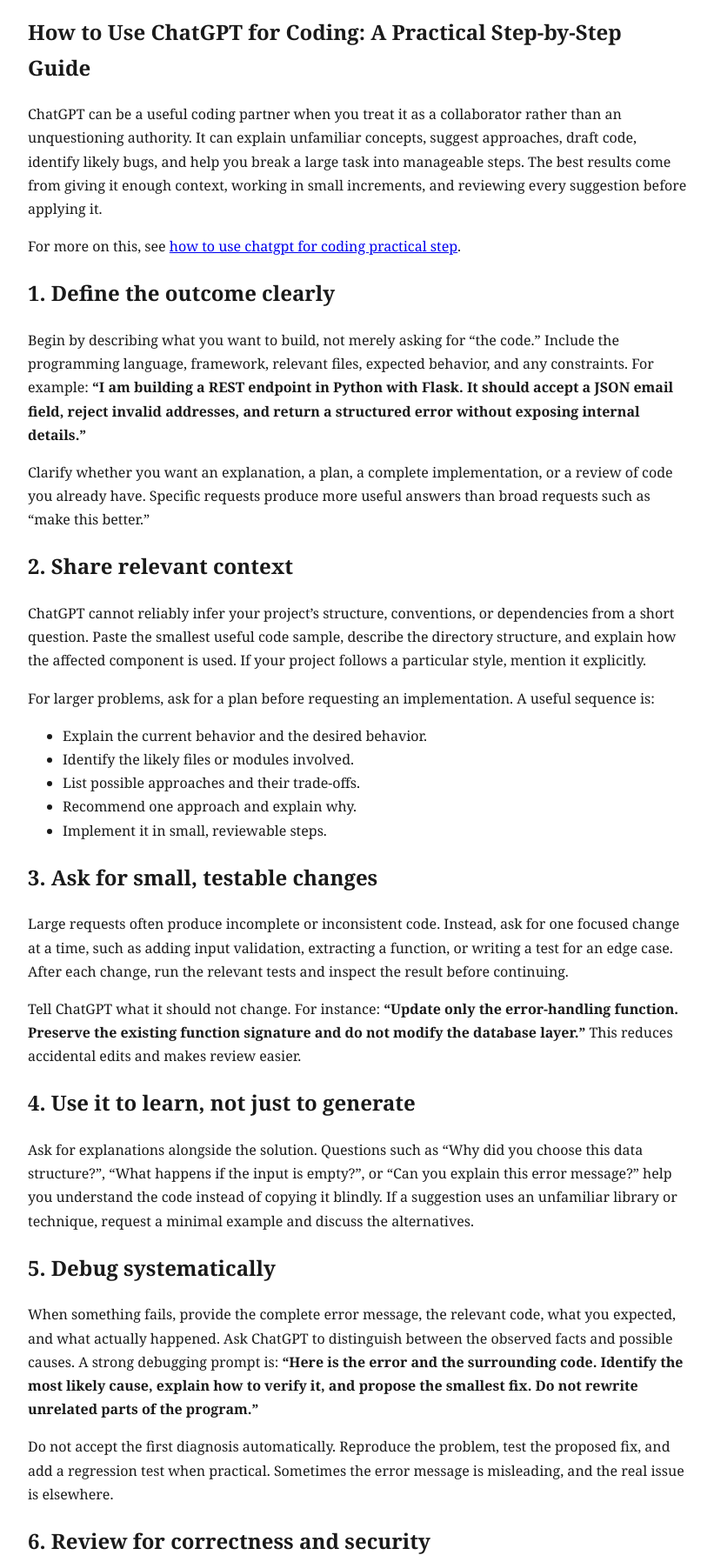
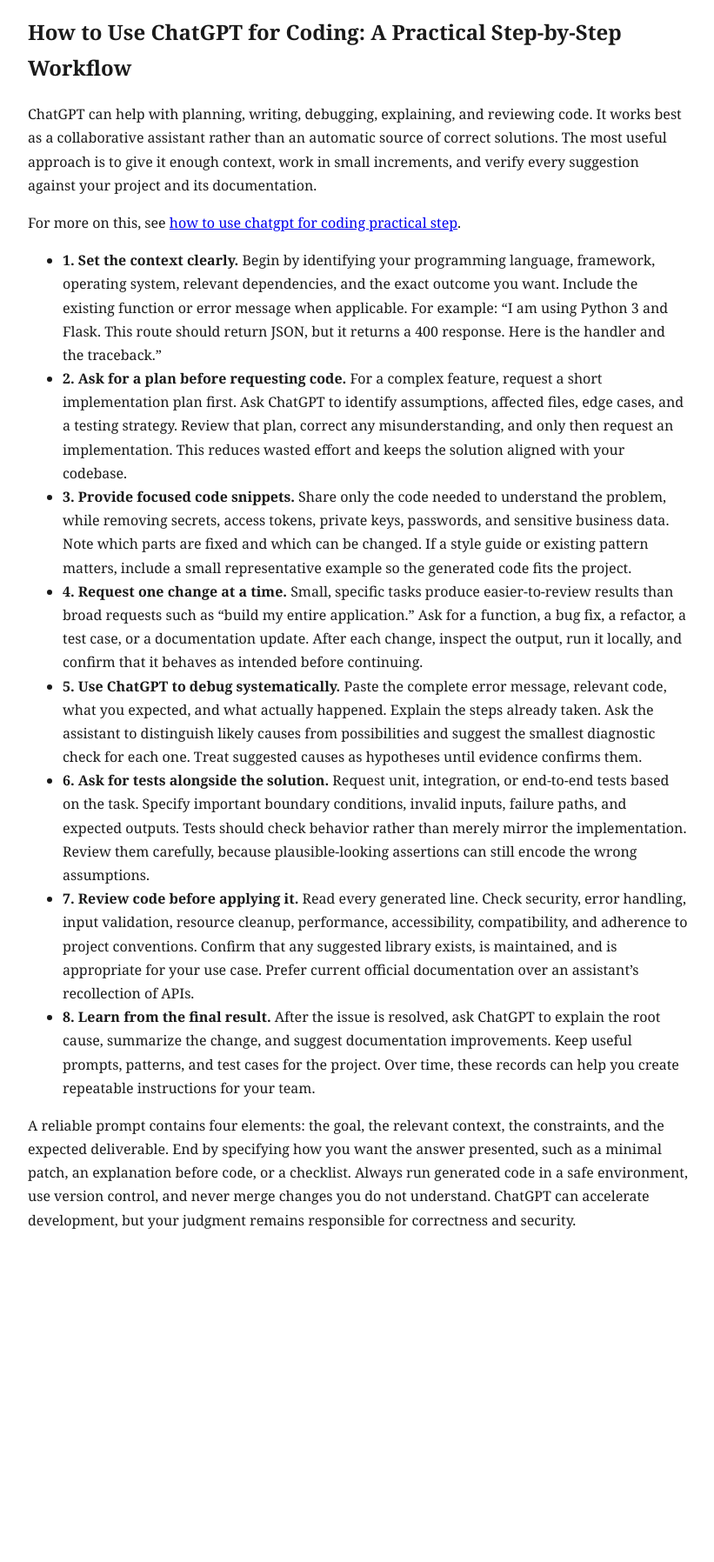
Before and after one commit to ai2humanize-blip/render-resource-hub, a plain HTML site: page how-to-use-chatgpt-for-coding-practical-step.html in a window 1280 px wide. Shown: the part 92-1888 px from the top of the page at 87% size, without its empty margins (228-1049 px from the left). After the commit the page ends 1557 px from the top, so only its background shows below. Drawn offline with Linux system fonts and the light colour scheme.

Commit message:
deploy how-to-use-chatgpt-for-coding-practical-step

```diff
--- a/how-to-use-chatgpt-for-coding-practical-step.html
+++ b/how-to-use-chatgpt-for-coding-practical-step.html
@@ -4,73 +4,31 @@
 <meta charset="utf-8">
 <meta name="viewport" content="width=device-width, initial-scale=1">
 <title>How To Use Chatgpt For Coding Practical Step</title>
-<meta name="description" content="How to Use ChatGPT for Coding: A Practical Step-by-Step Guide ChatGPT can be a useful coding partner when you treat it as a collaborator rather than an…">
+<meta name="description" content="How to Use ChatGPT for Coding: A Practical Step-by-Step Workflow ChatGPT can help with planning, writing, debugging, explaining, and reviewing code. It…">
 <meta name="robots" content="index, follow, max-image-preview:large, max-snippet:-1">
 <meta property="og:type" content="article">
 <meta property="og:title" content="How To Use Chatgpt For Coding Practical Step">
-<meta property="og:description" content="How to Use ChatGPT for Coding: A Practical Step-by-Step Guide ChatGPT can be a useful coding partner when you treat it as a collaborator rather than an…">
+<meta property="og:description" content="How to Use ChatGPT for Coding: A Practical Step-by-Step Workflow ChatGPT can help with planning, writing, debugging, explaining, and reviewing code. It…">
 <meta name="twitter:card" content="summary">
 </head>
 <body>
 <main style="max-width:760px;margin:3rem auto;font-family:Georgia,serif;line-height:1.7;padding:0 1rem;color:#1a1a1a">
 <article>
 <h1>How To Use Chatgpt For Coding Practical Step</h1>
-<h2>How to Use ChatGPT for Coding: A Practical Step-by-Step Guide</h2>
-
-<p>ChatGPT can be a useful coding partner when you treat it as a collaborator rather than an unquestioning authority. It can explain unfamiliar concepts, suggest approaches, draft code, identify likely bugs, and help you break a large task into manageable steps. The best results come from giving it enough context, working in small increments, and reviewing every suggestion before applying it.</p>
+<h2>How to Use ChatGPT for Coding: A Practical Step-by-Step Workflow</h2>
+<p>ChatGPT can help with planning, writing, debugging, explaining, and reviewing code. It works best as a collaborative assistant rather than an automatic source of correct solutions. The most useful approach is to give it enough context, work in small increments, and verify every suggestion against your project and its documentation.</p>
 <p>For more on this, see <a href="https://itechleez.com/how-to-use-chatgpt-for-coding-a-practical-step-by-step-guide/">how to use chatgpt for coding practical step</a>.</p>
-
-<h2>1. Define the outcome clearly</h2>
-
-<p>Begin by describing what you want to build, not merely asking for “the code.” Include the programming language, framework, relevant files, expected behavior, and any constraints. For example: <strong>“I am building a REST endpoint in Python with Flask. It should accept a JSON email field, reject invalid addresses, and return a structured error without exposing internal details.”</strong></p>
-
-<p>Clarify whether you want an explanation, a plan, a complete implementation, or a review of code you already have. Specific requests produce more useful answers than broad requests such as “make this better.”</p>
-
-<h2>2. Share relevant context</h2>
-
-<p>ChatGPT cannot reliably infer your project’s structure, conventions, or dependencies from a short question. Paste the smallest useful code sample, describe the directory structure, and explain how the affected component is used. If your project follows a particular style, mention it explicitly.</p>
-
-<p>For larger problems, ask for a plan before requesting an implementation. A useful sequence is:</p>
-
 <ul>
-<li>Explain the current behavior and the desired behavior.</li>
-<li>Identify the likely files or modules involved.</li>
-<li>List possible approaches and their trade-offs.</li>
-<li>Recommend one approach and explain why.</li>
-<li>Implement it in small, reviewable steps.</li>
+<li><strong>1. Set the context clearly.</strong> Begin by identifying your programming language, framework, operating system, relevant dependencies, and the exact outcome you want. Include the existing function or error message when applicable. For example: “I am using Python 3 and Flask. This route should return JSON, but it returns a 400 response. Here is the handler and the traceback.”</li>
+<li><strong>2. Ask for a plan before requesting code.</strong> For a complex feature, request a short implementation plan first. Ask ChatGPT to identify assumptions, affected files, edge cases, and a testing strategy. Review that plan, correct any misunderstanding, and only then request an implementation. This reduces wasted effort and keeps the solution aligned with your codebase.</li>
+<li><strong>3. Provide focused code snippets.</strong> Share only the code needed to understand the problem, while removing secrets, access tokens, private keys, passwords, and sensitive business data. Note which parts are fixed and which can be changed. If a style guide or existing pattern matters, include a small representative example so the generated code fits the project.</li>
+<li><strong>4. Request one change at a time.</strong> Small, specific tasks produce easier-to-review results than broad requests such as “build my entire application.” Ask for a function, a bug fix, a refactor, a test case, or a documentation update. After each change, inspect the output, run it locally, and confirm that it behaves as intended before continuing.</li>
+<li><strong>5. Use ChatGPT to debug systematically.</strong> Paste the complete error message, relevant code, what you expected, and what actually happened. Explain the steps already taken. Ask the assistant to distinguish likely causes from possibilities and suggest the smallest diagnostic check for each one. Treat suggested causes as hypotheses until evidence confirms them.</li>
+<li><strong>6. Ask for tests alongside the solution.</strong> Request unit, integration, or end-to-end tests based on the task. Specify important boundary conditions, invalid inputs, failure paths, and expected outputs. Tests should check behavior rather than merely mirror the implementation. Review them carefully, because plausible-looking assertions can still encode the wrong assumptions.</li>
+<li><strong>7. Review code before applying it.</strong> Read every generated line. Check security, error handling, input validation, resource cleanup, performance, accessibility, compatibility, and adherence to project conventions. Confirm that any suggested library exists, is maintained, and is appropriate for your use case. Prefer current official documentation over an assistant’s recollection of APIs.</li>
+<li><strong>8. Learn from the final result.</strong> After the issue is resolved, ask ChatGPT to explain the root cause, summarize the change, and suggest documentation improvements. Keep useful prompts, patterns, and test cases for the project. Over time, these records can help you create repeatable instructions for your team.</li>
 </ul>
-
-<h2>3. Ask for small, testable changes</h2>
-
-<p>Large requests often produce incomplete or inconsistent code. Instead, ask for one focused change at a time, such as adding input validation, extracting a function, or writing a test for an edge case. After each change, run the relevant tests and inspect the result before continuing.</p>
-
-<p>Tell ChatGPT what it should not change. For instance: <strong>“Update only the error-handling function. Preserve the existing function signature and do not modify the database layer.”</strong> This reduces accidental edits and makes review easier.</p>
-
-<h2>4. Use it to learn, not just to generate</h2>
-
-<p>Ask for explanations alongside the solution. Questions such as “Why did you choose this data structure?”, “What happens if the input is empty?”, or “Can you explain this error message?” help you understand the code instead of copying it blindly. If a suggestion uses an unfamiliar library or technique, request a minimal example and discuss the alternatives.</p>
-
-<h2>5. Debug systematically</h2>
-
-<p>When something fails, provide the complete error message, the relevant code, what you expected, and what actually happened. Ask ChatGPT to distinguish between the observed facts and possible causes. A strong debugging prompt is: <strong>“Here is the error and the surrounding code. Identify the most likely cause, explain how to verify it, and propose the smallest fix. Do not rewrite unrelated parts of the program.”</strong></p>
-
-<p>Do not accept the first diagnosis automatically. Reproduce the problem, test the proposed fix, and add a regression test when practical. Sometimes the error message is misleading, and the real issue is elsewhere.</p>
-
-<h2>6. Review for correctness and security</h2>
-
-<p>Ask ChatGPT to review your changes as if it were a careful colleague. Request checks for missing error handling, incorrect assumptions, race conditions, insecure input handling, privacy concerns, and unhandled edge cases. Treat the response as a source of questions, not proof that the code is safe.</p>
-
-<p>Never paste secrets, credentials, private keys, or sensitive production data into a chat. Also verify generated dependencies, API usage, and licensing information through official documentation. AI-generated code can contain subtle mistakes even when it looks polished.</p>
-
-<h2>7. Keep a record of decisions</h2>
-
-<p>After completing a task, summarize the changes, tests performed, unresolved concerns, and important assumptions. Update your project documentation and commit messages so future developers understand not only what changed, but why. This habit makes AI-assisted work easier to maintain and less risky for teammates.</p>
-
-<h2>A reliable everyday workflow</h2>
-
-<p>A practical workflow is to inspect the existing code yourself, ask ChatGPT for a plan, request a small implementation, run tests, review the diff, and refine the result. If the answer is wrong, provide better evidence rather than simply repeating the request. Your own judgment remains the final quality check.</p>
-
-<p>Used this way, ChatGPT becomes more than an autocomplete tool. It can accelerate exploration, help you reason through design choices, provide a second perspective during debugging, and make learning a new programming concept more interactive. The key principle is simple: give context, work incrementally, verify carefully, and keep responsibility for the final result.</p>
+<p>A reliable prompt contains four elements: the goal, the relevant context, the constraints, and the expected deliverable. End by specifying how you want the answer presented, such as a minimal patch, an explanation before code, or a checklist. Always run generated code in a safe environment, use version control, and never merge changes you do not understand. ChatGPT can accelerate development, but your judgment remains responsible for correctness and security.</p>
 </article>
 </main>
 </body>
```
